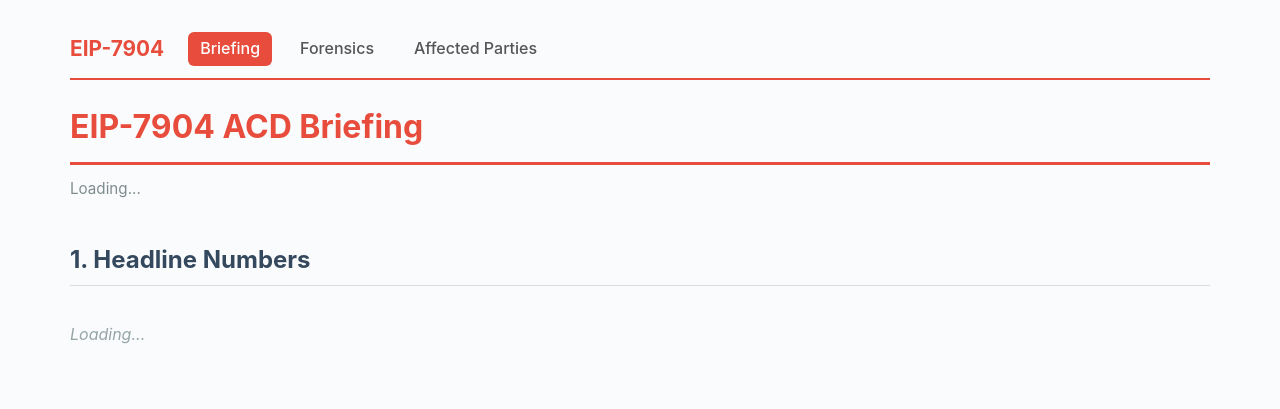
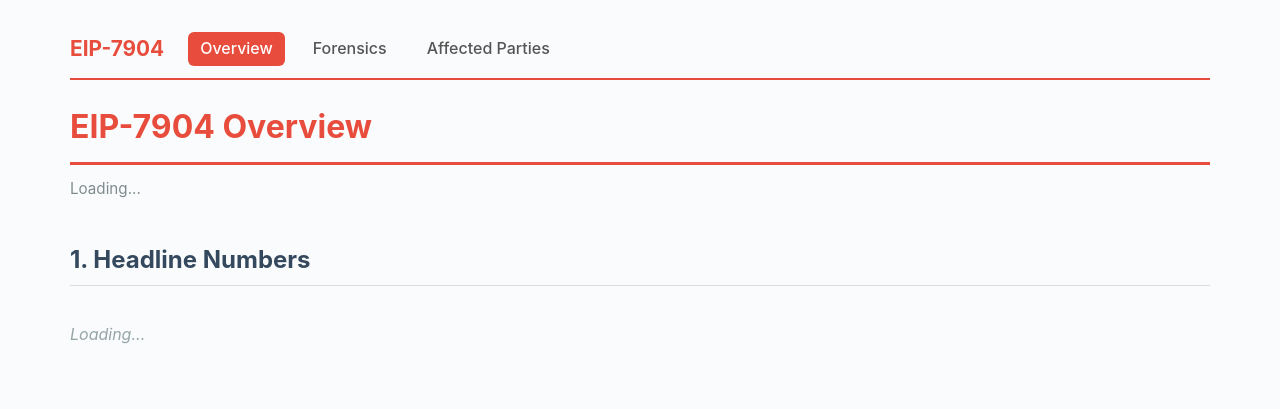
Before and after one commit to CarlBeek/repricing-forensics, a FastAPI app: page / in a window 1280 px wide. Shown: the top 409 px of the page. Run offline with FastAPI, Linux system fonts and the light colour scheme; data that the repository does not hold is empty; some libraries are stand-ins or nearby versions.

Commit message:
Rename Briefing to Overview
Co-Authored-By: Claude Opus 4.6 (1M context) <noreply@anthropic.com>

```diff
--- a/src/repricing_forensics/web/routes_pages.py
+++ b/src/repricing_forensics/web/routes_pages.py
@@ -10,7 +10,7 @@ router = APIRouter()
 @router.get("/", response_class=HTMLResponse)
 async def briefing(request: Request):
     return request.app.state.templates.TemplateResponse(
-        request=request, name="briefing.html", context={"active": "briefing"}
+        request=request, name="briefing.html", context={"active": "overview"}
     )
 
 
--- a/src/repricing_forensics/web/templates/base.html
+++ b/src/repricing_forensics/web/templates/base.html
@@ -11,7 +11,7 @@
   <nav>
     <a href="/" class="nav-brand">EIP-7904</a>
     <div class="nav-links">
-      <a href="/" {% if active == "briefing" %}class="active"{% endif %}>Briefing</a>
+      <a href="/" {% if active == "overview" %}class="active"{% endif %}>Overview</a>
       <a href="/forensics" {% if active == "forensics" %}class="active"{% endif %}>Forensics</a>
       <a href="/affected" {% if active == "affected" %}class="active"{% endif %}>Affected Parties</a>
     </div>
--- a/src/repricing_forensics/web/templates/briefing.html
+++ b/src/repricing_forensics/web/templates/briefing.html
@@ -1,8 +1,8 @@
 {% extends "base.html" %}
-{% block title %}EIP-7904 ACD Briefing{% endblock %}
+{% block title %}EIP-7904 Overview{% endblock %}
 
 {% block content %}
-<h1>EIP-7904 ACD Briefing</h1>
+<h1>EIP-7904 Overview</h1>
 <p class="subtitle" id="subtitle">Loading...</p>
 
 <!-- 1. Headline Numbers -->
@@ -54,7 +54,7 @@
   ]);
 
   document.getElementById('subtitle').textContent =
-    `EIP-7904 Repricing Impact — Blocks ${meta.min_block.toLocaleString()}–${meta.max_block.toLocaleString()}`;
+    `Blocks ${meta.min_block.toLocaleString()}–${meta.max_block.toLocaleString()}`;
 
   // 1. Headlines
   renderPosterCards('headlines', [
```
